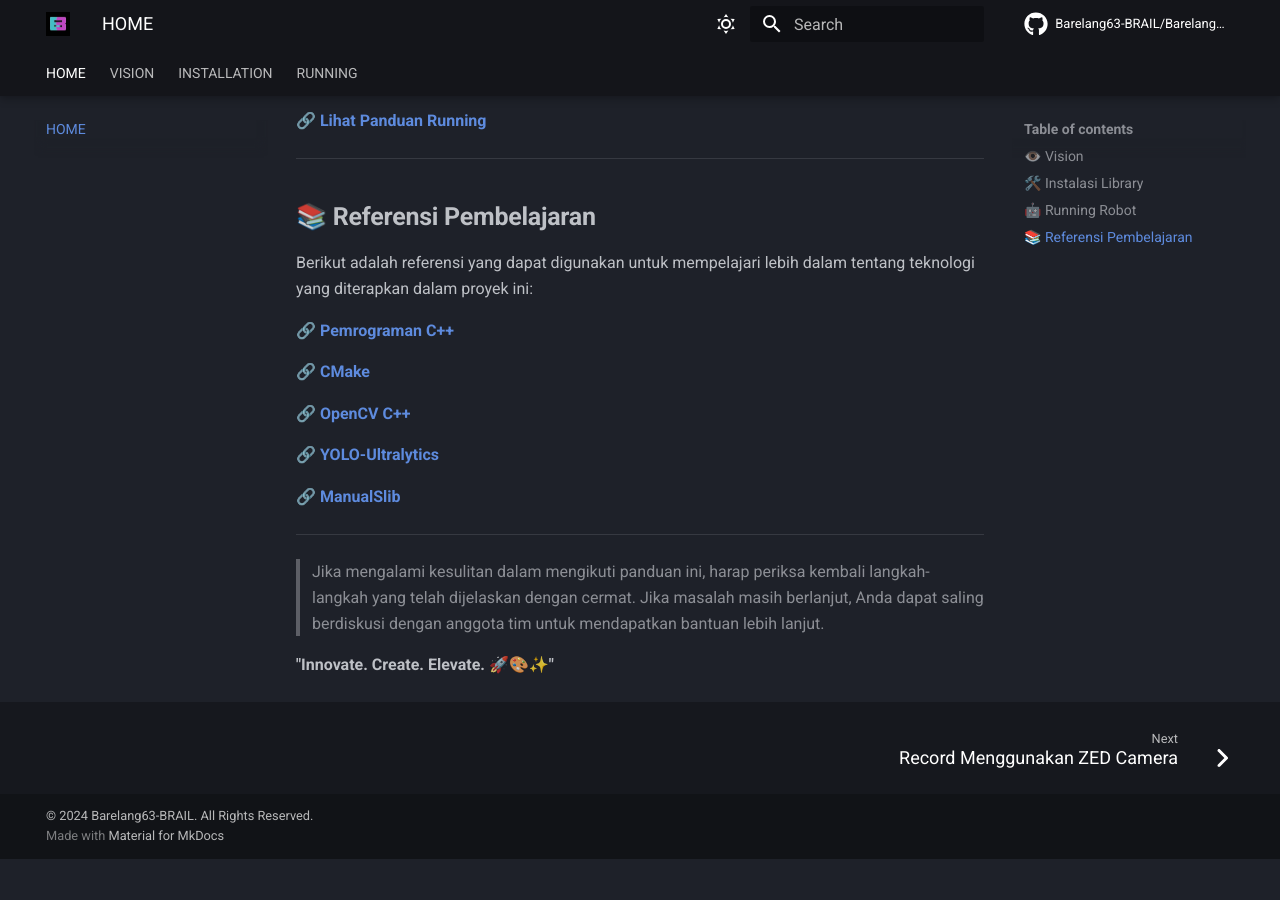
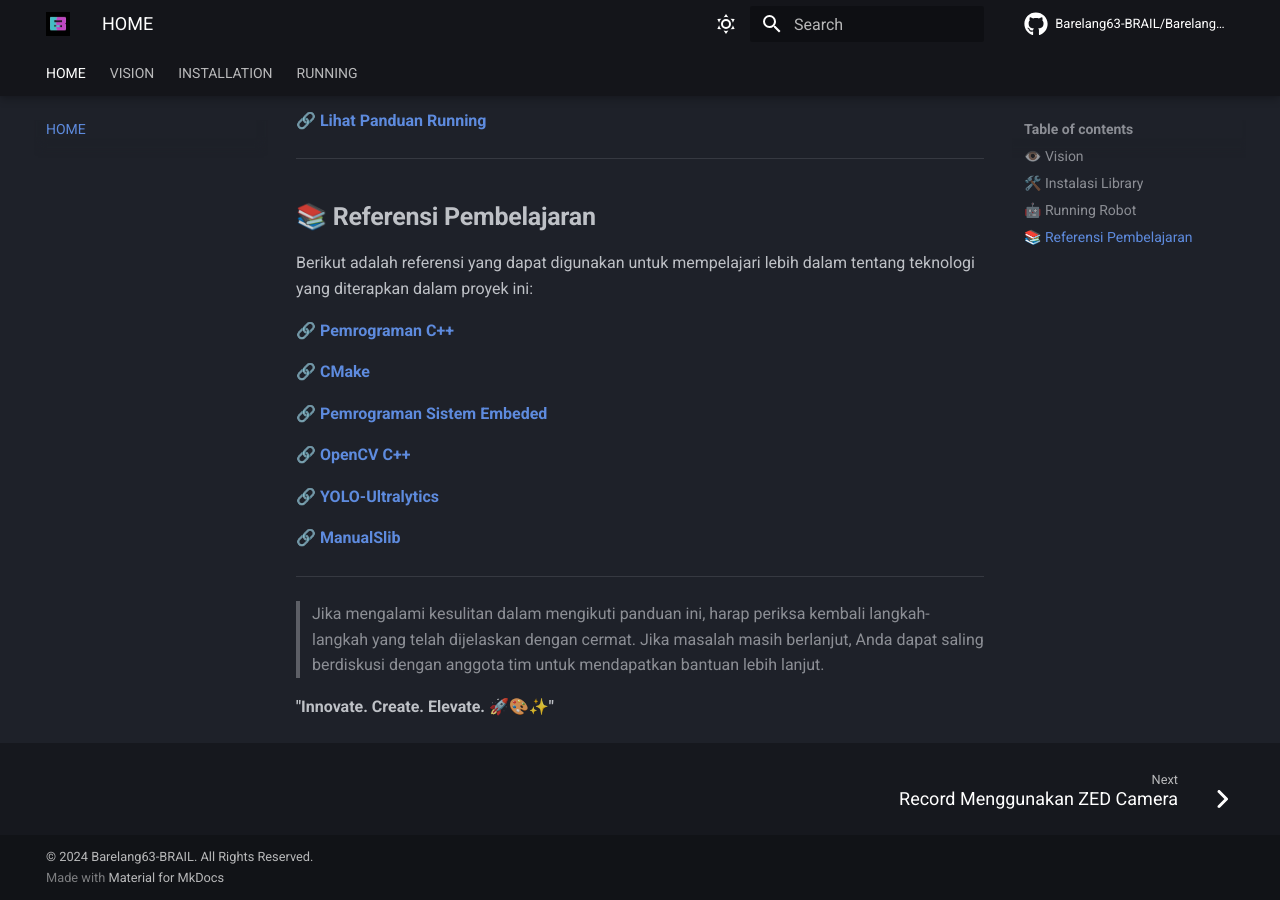
Before and after one commit to Barelang63-BRAIL/Barelang63-Dokumentasi, an MkDocs documentation site: the page built from docs/index.md, in a window 1280 px wide and 900 px high, scrolled down 1086 px. Built offline with MkDocs 1.6.1 and Material for MkDocs 9.7.7, drawn with Linux system fonts in a browser that asks for light colours; comment, search, counter and statistics services are not loaded; before the commit the page ends 1945 px from its top, so only the background shows below that.

Commit message:
add study reference

```diff
--- a/docs/index.md
+++ b/docs/index.md
@@ -34,6 +34,8 @@ Berikut adalah referensi yang dapat digunakan untuk mempelajari lebih dalam tent
 
 🔗 **[CMake](https://sternumiot.com/iot-blog/cmake-tutorial-basic-concepts-and-building-your-first-project/)**
 
+🔗 **[Pemrograman Sistem Embeded](books/stm32/Pemrograman_Sistem_Embeded_Berbasis_ARM.pdf)**
+
 🔗 **[OpenCV C++](https://www.opencv-srf.com/p/introduction.html)**
 
 🔗 **[YOLO-Ultralytics](https://docs.ultralytics.com/)**
```
Also changed, not shown: 1 other file.
